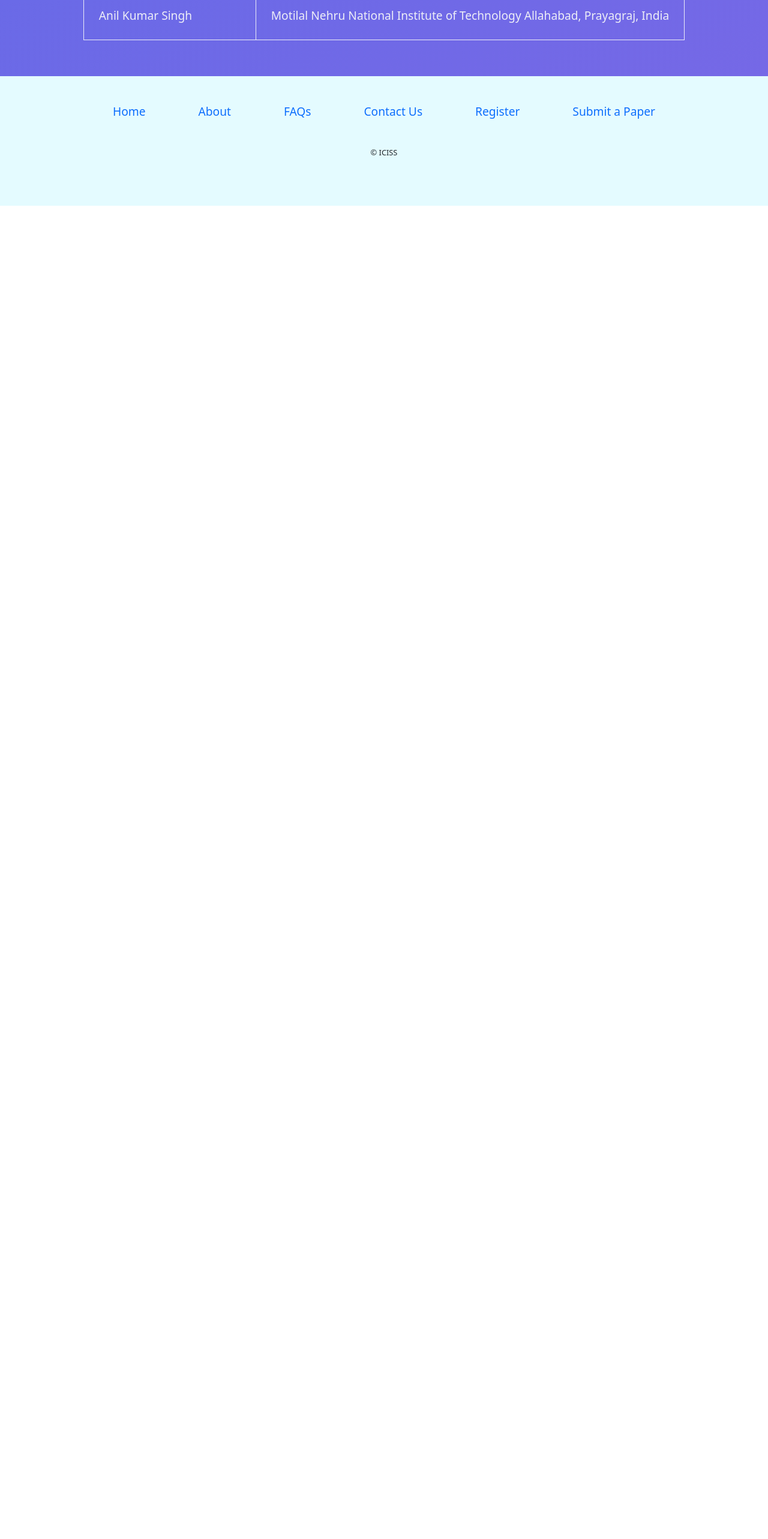
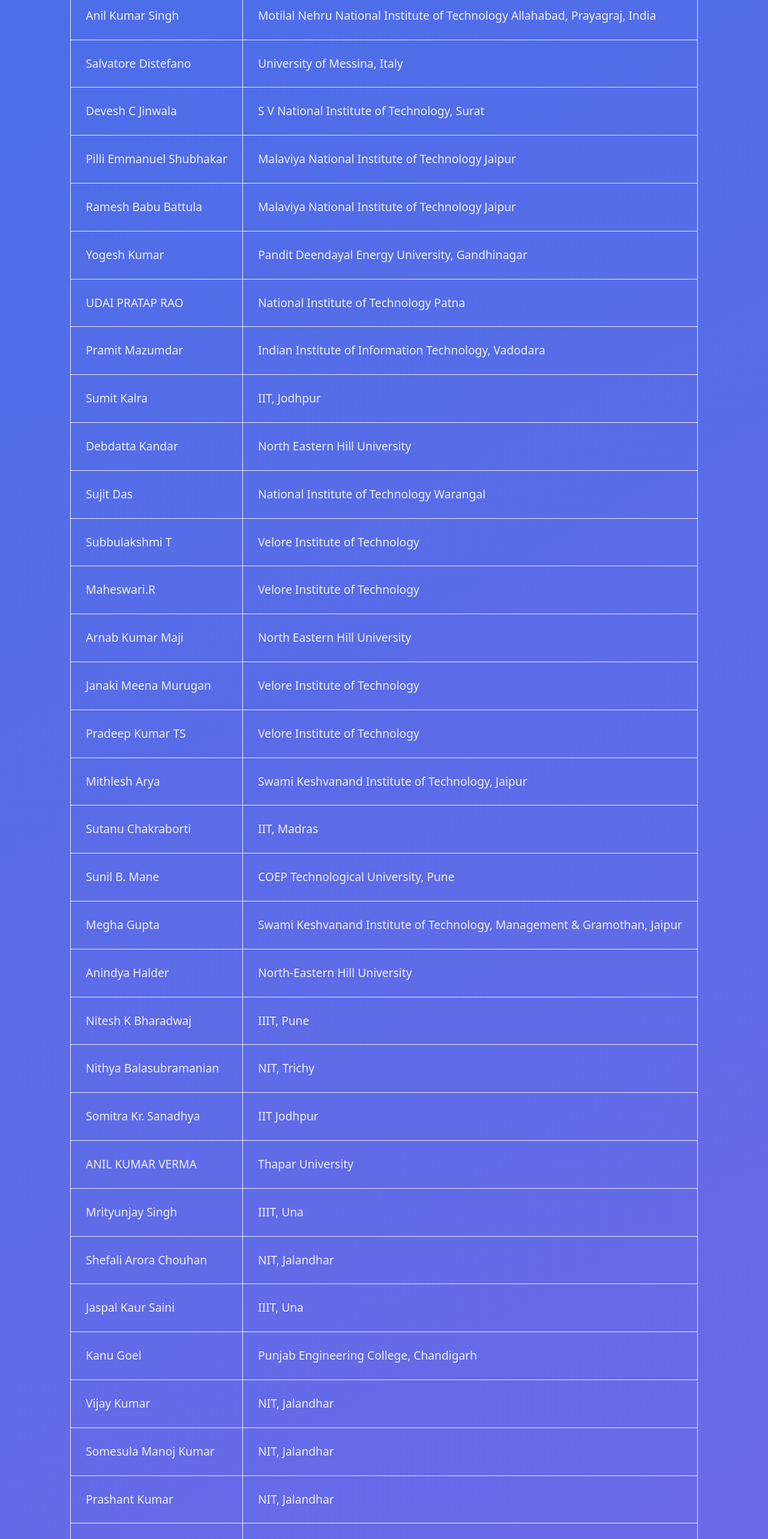
Before and after one commit to techlism/ICISS-2024-Website, a React (Create React App) app: page /committee in a window 1280 px wide. Shown: the part 8171-10737 px from the top of the page at 60% size. Before the commit the page ends 8514 px from the top, so only its background shows below. Built offline with nearby package versions, Linux system fonts and the light colour scheme; a web font is replaced by a local one.

Commit message:
Added more TPC members

```diff
--- a/src/components/pages/CommitteePage.jsx
+++ b/src/components/pages/CommitteePage.jsx
@@ -368,6 +368,190 @@ const CommitteePage = ()=>{
                             <td>Anil Kumar Singh</td>
                             <td>Motilal Nehru National Institute of Technology Allahabad, Prayagraj, India</td>
                         </tr>
+                        <tr>
+                            <td>Salvatore Distefano</td>
+                            <td>University of Messina, Italy</td>
+                        </tr>
+                        <tr>
+                            <td>Devesh C Jinwala</td>
+                            <td>S V National Institute of Technology, Surat</td>
+                        </tr>
+                        <tr>
+                            <td>Pilli Emmanuel Shubhakar</td>
+                            <td>Malaviya National Institute of Technology Jaipur</td>
+                        </tr>
+                        <tr>
+                            <td>Ramesh Babu Battula</td>
+                            <td>Malaviya National Institute of Technology Jaipur</td>
+                        </tr>
+                        <tr>
+                            <td>Yogesh Kumar</td>
+                            <td>Pandit Deendayal Energy University, Gandhinagar</td>
+                        </tr>
+                        <tr>
+                            <td>UDAI PRATAP RAO</td>
+                            <td>National Institute of Technology Patna</td>
+                        </tr>
+                        <tr>
+                            <td>Pramit Mazumdar</td>
+                            <td>Indian Institute of Information Technology, Vadodara</td>
+                        </tr>
+                        <tr>
+                            <td>Sumit Kalra</td>
+                            <td>IIT, Jodhpur</td>
+                        </tr>
+                        <tr>
+                            <td>Debdatta Kandar</td>
+                            <td>North Eastern Hill University</td>
+                        </tr>
+                        <tr>
+                            <td>Sujit Das</td>
+                            <td>National Institute of Technology Warangal</td>
+                        </tr>
+                        <tr>
+                            <td>Subbulakshmi T</td>
+                            <td>Velore Institute of Technology</td>
+                        </tr>
+                        <tr>
+                            <td>Maheswari.R</td>
+                            <td>Velore Institute of Technology</td>
+                        </tr>
+                        <tr>
+                            <td>Arnab Kumar Maji</td>
+                            <td>North Eastern Hill University</td>
+                        </tr>
+                        <tr>
+                            <td>Janaki Meena Murugan</td>
+                            <td>Velore Institute of Technology</td>
+                        </tr>
+                        <tr>
+                            <td>Pradeep Kumar TS</td>
+                            <td>Velore Institute of Technology</td>
+                        </tr>
+                        <tr>
+                            <td>Mithlesh Arya</td>
+                            <td>Swami Keshvanand Institute of Technology, Jaipur</td>
+                        </tr>
+                        <tr>
+                            <td>Sutanu Chakraborti</td>
+                            <td>IIT, Madras</td>
+                        </tr>
+                        <tr>
+                            <td>Sunil B. Mane</td>
+                            <td>COEP Technological University, Pune</td>
+                        </tr>
+                        <tr>
+                            <td>Megha Gupta</td>
+                            <td>Swami Keshvanand Institute of Technology, Management & Gramothan, Jaipur</td>
+                        </tr>
+                        <tr>
+                            <td>Anindya Halder</td>
+                            <td>North-Eastern Hill University</td>
+                        </tr>
+                        <tr>
+                            <td>Nitesh K Bharadwaj</td>
+                            <td>IIIT, Pune</td>
+                        </tr>
+                        <tr>
+                            <td>Nithya Balasubramanian</td>
+                            <td>NIT, Trichy</td>
+                        </tr>
+                        <tr>
+                            <td>Somitra Kr. Sanadhya</td>
+                            <td>IIT Jodhpur</td>
+                        </tr>
+                        <tr>
+                            <td>ANIL KUMAR VERMA</td>
+                            <td>Thapar University</td>
+                        </tr>
+                        <tr>
+                            <td>Mrityunjay Singh</td>
+                            <td>IIIT, Una</td>
+                        </tr>
+                        <tr>
+                            <td>Shefali Arora Chouhan</td>
+                            <td>NIT, Jalandhar</td>
+                        </tr>
+                        <tr>
+                            <td>Jaspal Kaur Saini</td>
+                            <td>IIIT, Una</td>
+                        </tr>
+                        <tr>
+                            <td>Kanu Goel</td>
+                            <td>Punjab Engineering College, Chandigarh</td>
+                        </tr>
+                        <tr>
+                            <td>Vijay Kumar</td>
+                            <td>NIT, Jalandhar</td>
+                        </tr>
+                        <tr>
+                            <td>Somesula Manoj Kumar</td>
+                            <td>NIT, Jalandhar</td>
+                        </tr>
+                        <tr>
+                            <td>Prashant Kumar</td>
+                            <td>NIT, Jalandhar</td>
+                        </tr>
+                        <tr>
+                            <td>Krishan Kumar</td>
+                            <td>NIT,  KURUKSHETRA</td>
+                        </tr>
+                        <tr>
+                            <td>Anoop Patel</td>
+                            <td>NIT,  KURUKSHETRA</td>
+                        </tr>
+                        <tr>
+                            <td>Dhiren patel</td>
+                            <td>NIT, Surat</td>
+                        </tr>
+                        <tr>
+                            <td>Shveta Mahajan</td>
+                            <td>NIT, Jalandhar</td>
+                        </tr>
+                        <tr>
+                            <td>Satnam Kaur</td>
+                            <td>Punjab Engineering College</td>
+                        </tr>
+                        <tr>
+                            <td>Vikram Singh</td>
+                            <td>NIT,  KURUKSHETRA</td>
+                        </tr>
+                        <tr>
+                            <td>Virender Ranga</td>
+                            <td>NIT,  KURUKSHETRA</td>
+                        </tr>
+                        <tr>
+                            <td>Kriti Bhushan</td>
+                            <td>NIT,  KURUKSHETRA</td>
+                        </tr>
+                        <tr>
+                            <td>Pratistha Verma</td>
+                            <td>NIT,  KURUKSHETRA</td>
+                        </tr>
+                        <tr>
+                            <td>Ayoub Khan</td>
+                            <td>University of Bisha, Bisha, Kingdom of Saudi Arabia</td>
+                        </tr>
+                        <tr>
+                            <td>Avani Vyas</td>
+                            <td>NIT, Jalandhar</td>
+                        </tr>
+                        <tr>
+                            <td>sushil kumar</td>
+                            <td></td>
+                        </tr>
+                        <tr>
+                            <td>Deepak Ranjan Nayak</td>
+                            <td>Malaviya National Institute of Technology Jaipur</td>
+                        </tr>
+                        <tr>
+                            <td>Deepak Mishra</td>
+                            <td>IIT, Jodhpur</td>
+                        </tr>
+                        <tr>
+                            <td>Rituraj Soni</td>
+                            <td>Engineering College Bikaner</td>
+                        </tr>
                     </tbody>
                 </table>
                 </div>
```
